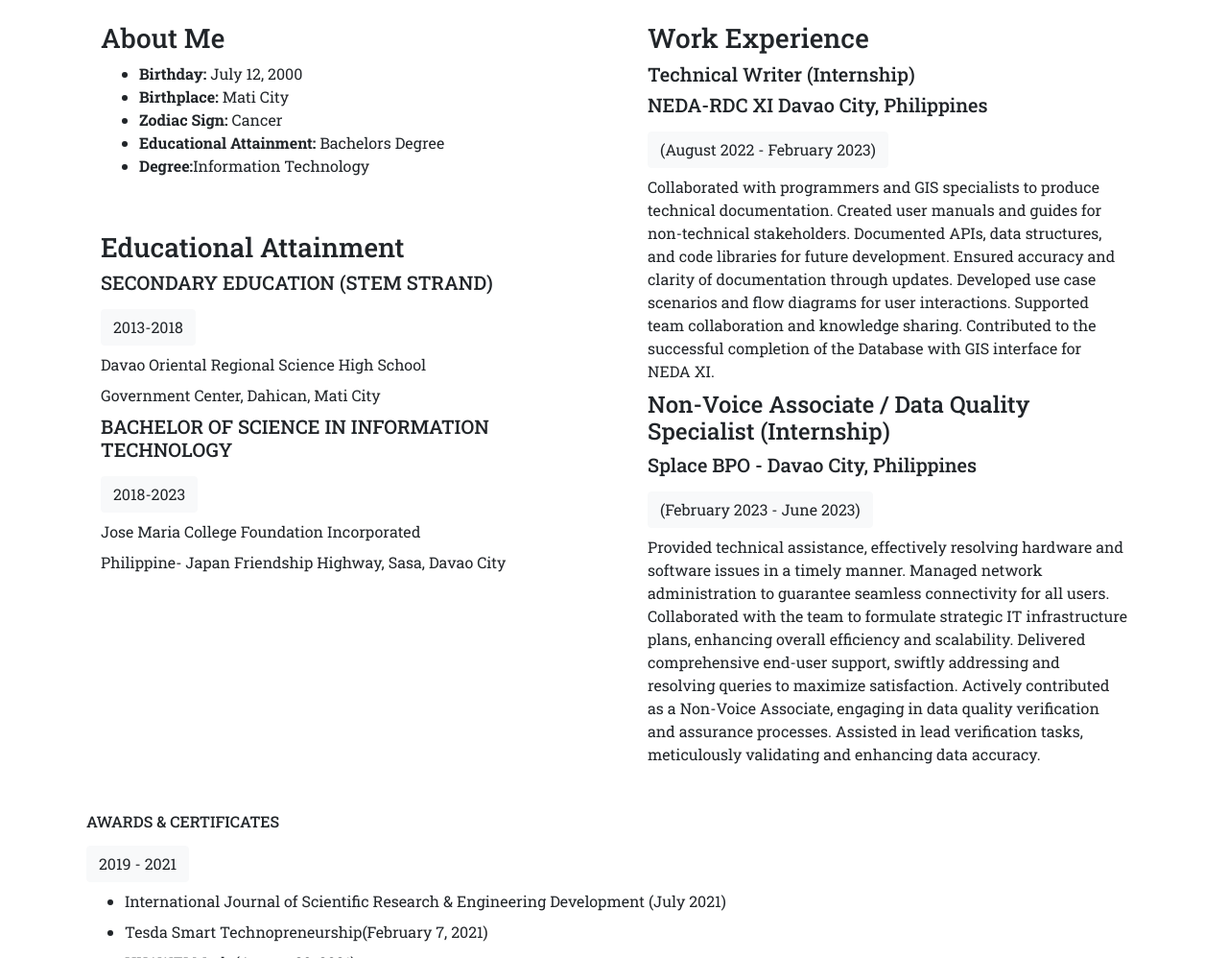
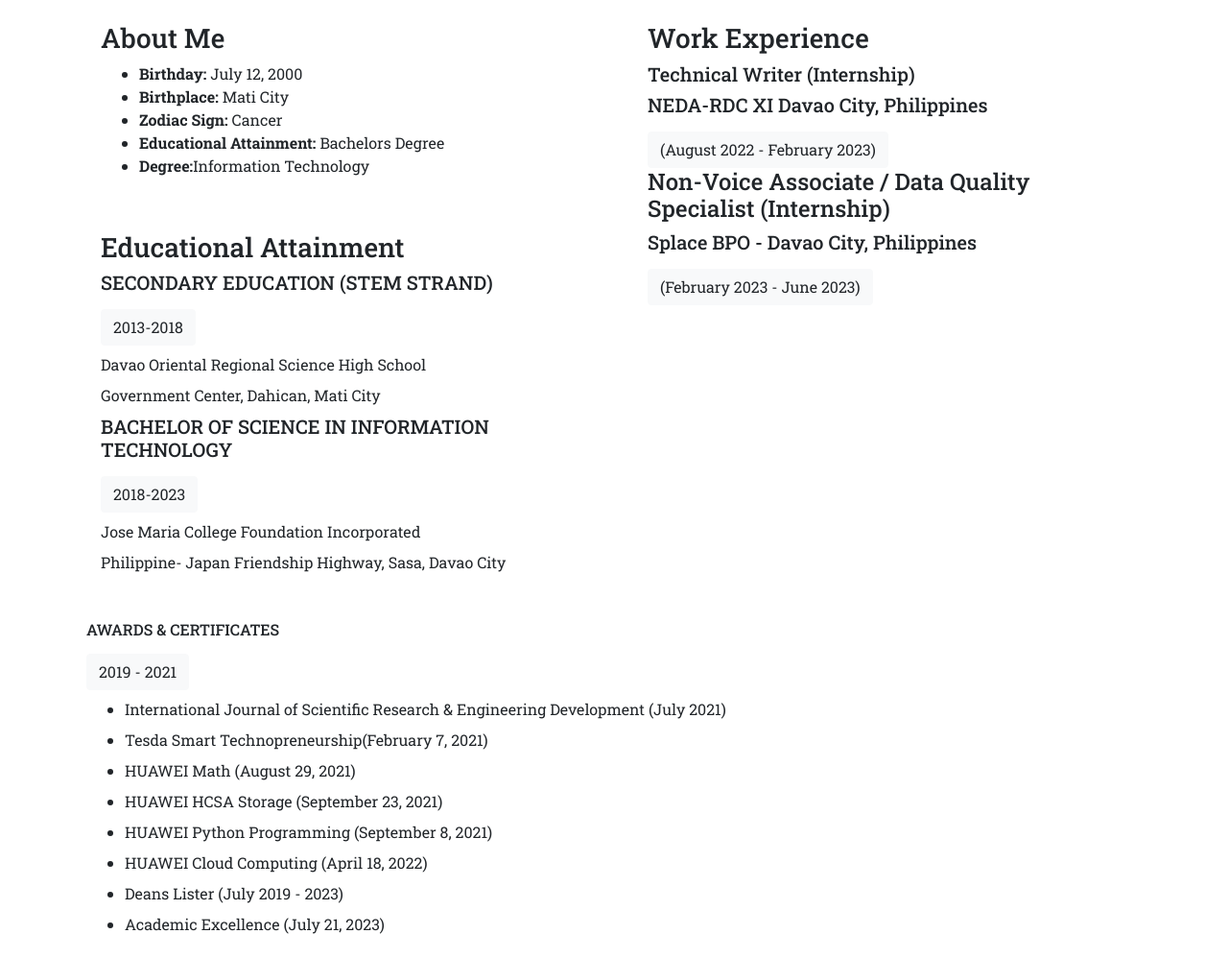
Before and after one commit to zimmercraze/My-Portfolio-02, a plain HTML site: page index.html in a window 1280 px wide. Shown: the part 4661-5659 px from the top of the page at 96% size. Drawn offline with Linux system fonts and the light colour scheme.

Commit message:
Update index.html

```diff
--- a/index.html
+++ b/index.html
@@ -189,26 +189,12 @@ THE CHALLENGE YOU'RE HAVING RIGHT NOW IS DEVELOPING THE STRENGTH YOU'LL NEED IN
               <h5>Technical Writer (Internship)</h5>
               <h5>NEDA-RDC XI  Davao City, Philippines</h5>
               <button class="btn btn-light mt-2">(August 2022 - February 2023)</button>
-               <label class="d-block mt-2">Collaborated with programmers and GIS specialists to produce technical documentation.
-Created user manuals and guides for non-technical stakeholders.
-Documented APIs, data structures, and code libraries for future development.
-Ensured accuracy and clarity of documentation through updates.
-Developed use case scenarios and flow diagrams for user interactions.
-Supported team collaboration and knowledge sharing.
-Contributed to the successful completion of the Database with GIS interface for NEDA XI.
-</label>
 
 
              <h4>Non-Voice Associate / Data Quality Specialist (Internship)</h4>
               <h5>Splace BPO - Davao City, Philippines</h5>
               <button class="btn btn-light mt-2">(February 2023 - June 2023)</button>
-              <label class="d-block mt-2">Provided technical assistance, effectively resolving hardware and software issues in a timely manner.
-Managed network administration to guarantee seamless connectivity for all users.
-Collaborated with the team to formulate strategic IT infrastructure plans, enhancing overall efficiency and scalability.
-Delivered comprehensive end-user support, swiftly addressing and resolving queries to maximize satisfaction.
-Actively contributed as a Non-Voice Associate, engaging in data quality verification and assurance processes.
-Assisted in lead verification tasks, meticulously validating and enhancing data accuracy.
-</label>
+
 
 
             </div>
```
